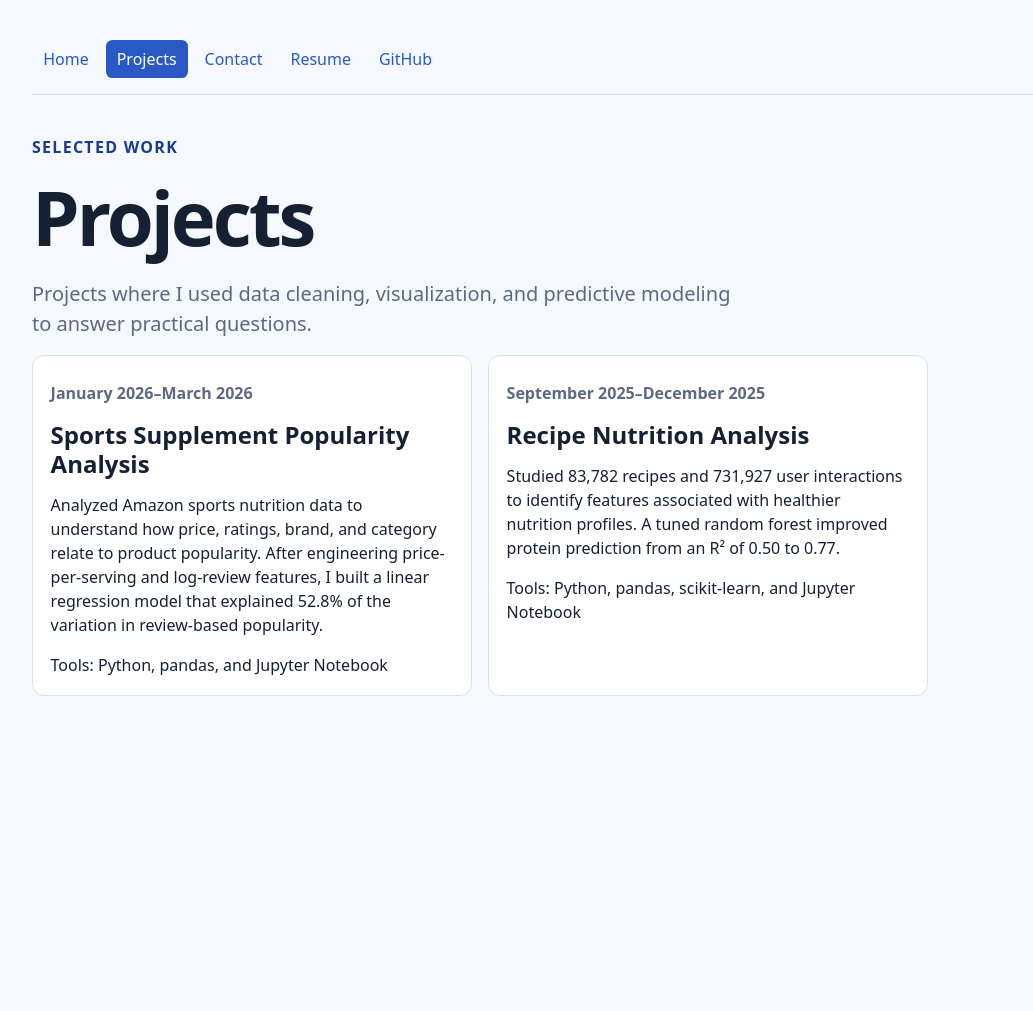
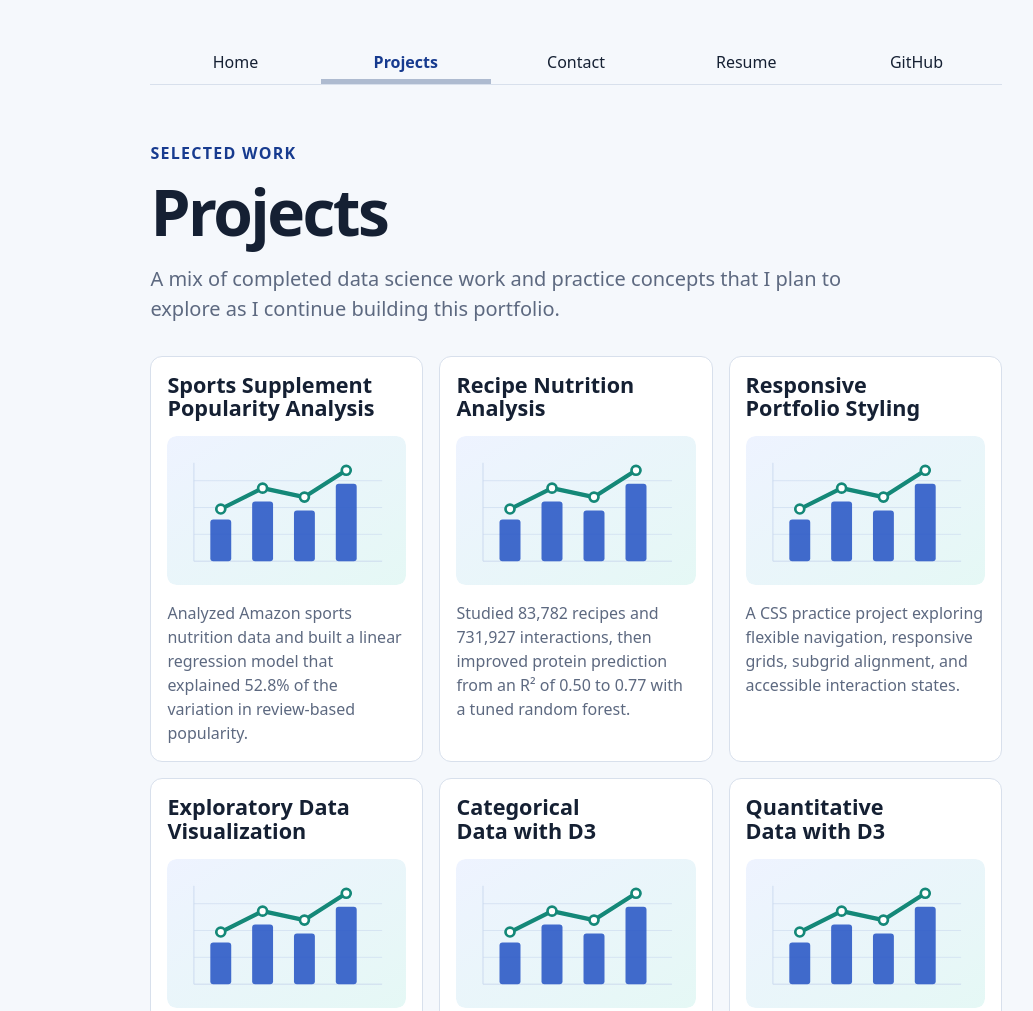
Before and after one commit to E2359/portfolio, a plain HTML site: page projects/index.html in a window 1280 px wide. Shown: the top 1011 px of the page, without its empty margins (64-1097 px from the left). Before the commit the page ends 808 px from the top, so only its background shows below. Drawn offline with Linux system fonts and the light colour scheme.

Commit message:
Complete DSC 106 Lab 2 styling

```diff
--- a/projects/index.html
+++ b/projects/index.html
@@ -10,7 +10,7 @@
 <body>
   <nav aria-label="Main navigation">
     <a href="../">Home</a>
-    <a href="./" aria-current="page">Projects</a>
+    <a class="current" href="./" aria-current="page">Projects</a>
     <a href="../contact/">Contact</a>
     <a href="../resume/">Resume</a>
     <a href="https://github.com/E2359" target="_blank" rel="noopener noreferrer">GitHub</a>
@@ -20,34 +20,83 @@
     <p class="eyebrow">Selected work</p>
     <h1>Projects</h1>
     <p class="intro">
-      Projects where I used data cleaning, visualization, and predictive modeling
-      to answer practical questions.
+      A mix of completed data science work and practice concepts that I plan to
+      explore as I continue building this portfolio.
     </p>
 
-    <ul class="project-list">
-      <li class="card">
-        <p class="project-meta"><time datetime="2026-01">January 2026</time>–<time datetime="2026-03">March 2026</time></p>
+    <div class="projects">
+      <article>
         <h2>Sports Supplement Popularity Analysis</h2>
-        <p>
-          Analyzed Amazon sports nutrition data to understand how price, ratings,
-          brand, and category relate to product popularity. After engineering
-          price-per-serving and log-review features, I built a linear regression
-          model that explained 52.8% of the variation in review-based popularity.
-        </p>
-        <p>Tools: Python, pandas, and Jupyter Notebook</p>
-      </li>
+        <img src="../images/project-placeholder.svg" alt="Abstract chart thumbnail for the sports supplement project">
+        <p>Analyzed Amazon sports nutrition data and built a linear regression model that explained 52.8% of the variation in review-based popularity.</p>
+      </article>
 
-      <li class="card">
-        <p class="project-meta"><time datetime="2025-09">September 2025</time>–<time datetime="2025-12">December 2025</time></p>
+      <article>
         <h2>Recipe Nutrition Analysis</h2>
-        <p>
-          Studied 83,782 recipes and 731,927 user interactions to identify features
-          associated with healthier nutrition profiles. A tuned random forest
-          improved protein prediction from an R² of 0.50 to 0.77.
-        </p>
-        <p>Tools: Python, pandas, scikit-learn, and Jupyter Notebook</p>
-      </li>
-    </ul>
+        <img src="../images/project-placeholder.svg" alt="Abstract chart thumbnail for the recipe nutrition project">
+        <p>Studied 83,782 recipes and 731,927 interactions, then improved protein prediction from an R² of 0.50 to 0.77 with a tuned random forest.</p>
+      </article>
+
+      <article>
+        <h2>Responsive Portfolio Styling</h2>
+        <img src="../images/project-placeholder.svg" alt="Abstract chart thumbnail for responsive portfolio styling">
+        <p>A CSS practice project exploring flexible navigation, responsive grids, subgrid alignment, and accessible interaction states.</p>
+      </article>
+
+      <article>
+        <h2>Exploratory Data Visualization</h2>
+        <img src="../images/project-placeholder.svg" alt="Abstract chart thumbnail for exploratory data visualization">
+        <p>A future exploration of visual encodings that make patterns, distributions, and unusual observations easier to understand.</p>
+      </article>
+
+      <article>
+        <h2>Categorical Data with D3</h2>
+        <img src="../images/project-placeholder.svg" alt="Abstract chart thumbnail for a categorical data visualization">
+        <p>A planned interactive chart comparing categories with clear scales, labels, tooltips, and intentional color choices.</p>
+      </article>
+
+      <article>
+        <h2>Quantitative Data with D3</h2>
+        <img src="../images/project-placeholder.svg" alt="Abstract chart thumbnail for a quantitative data visualization">
+        <p>A future visualization for exploring relationships between quantitative variables through marks, axes, and interaction.</p>
+      </article>
+
+      <article>
+        <h2>Geospatial Mapping</h2>
+        <img src="../images/project-placeholder.svg" alt="Abstract chart thumbnail for a geospatial mapping project">
+        <p>A practice concept for presenting location-based data on an interactive map while preserving geographic context.</p>
+      </article>
+
+      <article>
+        <h2>Interactive Analytics Dashboard</h2>
+        <img src="../images/project-placeholder.svg" alt="Abstract chart thumbnail for an analytics dashboard">
+        <p>A planned dashboard that combines filters, summary metrics, and coordinated charts for open-ended data exploration.</p>
+      </article>
+
+      <article>
+        <h2>A/B Testing Analysis</h2>
+        <img src="../images/project-placeholder.svg" alt="Abstract chart thumbnail for an A/B testing analysis">
+        <p>A future statistical analysis comparing two user experiences and communicating effect size alongside uncertainty.</p>
+      </article>
+
+      <article>
+        <h2>Time Series Forecasting</h2>
+        <img src="../images/project-placeholder.svg" alt="Abstract chart thumbnail for a time series forecast">
+        <p>A practice project for identifying trends and seasonality before evaluating predictions on unseen observations.</p>
+      </article>
+
+      <article>
+        <h2>Recommendation Systems</h2>
+        <img src="../images/project-placeholder.svg" alt="Abstract chart thumbnail for a recommendation system">
+        <p>A future comparison of popularity, content-based, and collaborative approaches to producing useful recommendations.</p>
+      </article>
+
+      <article>
+        <h2>Text Sentiment Analysis</h2>
+        <img src="../images/project-placeholder.svg" alt="Abstract chart thumbnail for a text sentiment analysis">
+        <p>A planned natural-language project that transforms text into features and evaluates sentiment predictions responsibly.</p>
+      </article>
+    </div>
   </main>
 </body>
 </html>
--- a/style.css
+++ b/style.css
@@ -4,10 +4,13 @@
   --surface: #ffffff;
   --text: #152033;
   --muted: #5d6980;
-  --accent: #2859c5;
+  --color-accent: #2e5bc7;
+  --accent: var(--color-accent);
   --accent-dark: #173b8f;
+  --accent-soft: #eef3ff;
   --border: #d8e0ec;
   --shadow: 0 1rem 3rem rgba(26, 50, 90, 0.1);
+  accent-color: var(--color-accent);
 }
 
 * {
@@ -18,8 +21,8 @@ body {
   /* Set line height to 1.5 times the font size
      and use the OS's UI font as the website font. */
   font: 100%/1.5 system-ui;
-  max-width: 72rem;
-  margin: 0 auto;
+  max-width: 100ch;
+  margin-inline: auto;
   padding: 1rem;
   color: var(--text);
   background: var(--background);
@@ -28,23 +31,32 @@ body {
 nav {
   display: flex;
   flex-wrap: wrap;
-  gap: 0.35rem;
-  padding-block: 0.5rem 1rem;
+  margin-bottom: 1rem;
   border-bottom: 1px solid var(--border);
 }
 
 nav a {
-  padding: 0.45rem 0.7rem;
-  color: var(--accent);
+  flex: 1;
+  min-width: max-content;
+  padding: 0.65em 0.5em 0.3em;
+  color: inherit;
+  text-align: center;
   text-decoration: none;
-  border-radius: 0.4rem;
+  border-bottom: 0.35em solid transparent;
 }
 
 nav a:hover,
-nav a:focus-visible,
+nav a:focus-visible {
+  color: var(--accent-dark);
+  background: var(--accent-soft);
+  border-bottom-color: var(--color-accent);
+}
+
+nav a.current,
 nav a[aria-current="page"] {
-  color: #fff;
-  background: var(--accent);
+  color: var(--accent-dark);
+  font-weight: 750;
+  border-bottom-color: #aebbd0;
 }
 
 main {
@@ -54,14 +66,18 @@ main {
 
 h1,
 h2,
-h3 {
-  line-height: 1.2;
+h3,
+h4,
+h5,
+h6 {
+  line-height: 1.1;
+  text-wrap: balance;
 }
 
 h1 {
   max-width: 14ch;
   margin-block: 0 1rem;
-  font-size: clamp(2.35rem, 8vw, 4.75rem);
+  font-size: clamp(3rem, 9vw, 4rem);
   letter-spacing: -0.04em;
 }
 
@@ -120,7 +136,6 @@ figcaption {
   font-size: 0.9rem;
 }
 
-.project-list,
 .resume-list {
   display: grid;
   gap: 1rem;
@@ -128,7 +143,6 @@ figcaption {
   list-style: none;
 }
 
-.card,
 article {
   padding: 1.1rem;
   background: var(--surface);
@@ -136,24 +150,54 @@ article {
   border-radius: 0.75rem;
 }
 
-.card h2,
 article h3 {
   margin-top: 0;
 }
 
-.card p:last-child,
 article > *:last-child {
   margin-bottom: 0;
 }
 
-.project-meta,
 time,
 .location {
   color: var(--muted);
 }
 
-.project-meta {
-  font-weight: 650;
+.projects {
+  display: grid;
+  grid-template-columns: repeat(auto-fill, minmax(15em, 1fr));
+  gap: 1em;
+  margin-top: 2rem;
+}
+
+.projects article {
+  display: grid;
+  grid-row: span 3;
+  grid-template-rows: subgrid;
+  gap: 1em;
+  padding: 1rem;
+  overflow: hidden;
+}
+
+.projects h2,
+.projects p {
+  margin: 0;
+}
+
+.projects h2 {
+  font-size: 1.35rem;
+}
+
+.projects img {
+  display: block;
+  width: 100%;
+  aspect-ratio: 8 / 5;
+  object-fit: cover;
+  border-radius: 0.55rem;
+}
+
+.projects p {
+  color: var(--muted);
 }
 
 .resume-header {
@@ -177,13 +221,18 @@ article ul {
 
 form {
   display: grid;
+  grid-template-columns: auto 1fr;
   gap: 1rem;
-  max-width: 38rem;
+  max-width: 42rem;
+  margin-top: 2rem;
 }
 
 label {
   display: grid;
+  grid-column: 1 / -1;
+  grid-template-columns: subgrid;
   gap: 0.35rem;
+  align-items: center;
   font-weight: 650;
 }
 
@@ -209,6 +258,8 @@ textarea {
 }
 
 button {
+  grid-column: 1 / -1;
+  justify-self: start;
   width: fit-content;
   color: #fff;
   background: var(--accent);
@@ -226,11 +277,21 @@ button:focus-visible {
     padding: 2rem;
   }
 
-  .project-list {
-    grid-template-columns: repeat(2, minmax(0, 1fr));
-  }
-
   article {
     padding: 1.35rem;
   }
 }
+
+@media (max-width: 36rem) {
+  nav a {
+    flex-basis: 33%;
+  }
+
+  form {
+    grid-template-columns: 1fr;
+  }
+
+  label {
+    gap: 0.35rem;
+  }
+}
```
Also changed, not shown: contact/index.html (+1 -1 lines), index.html (+1 -1 lines), resume/index.html (+1 -1 lines), README.md, images/project-placeholder.svg (added).
